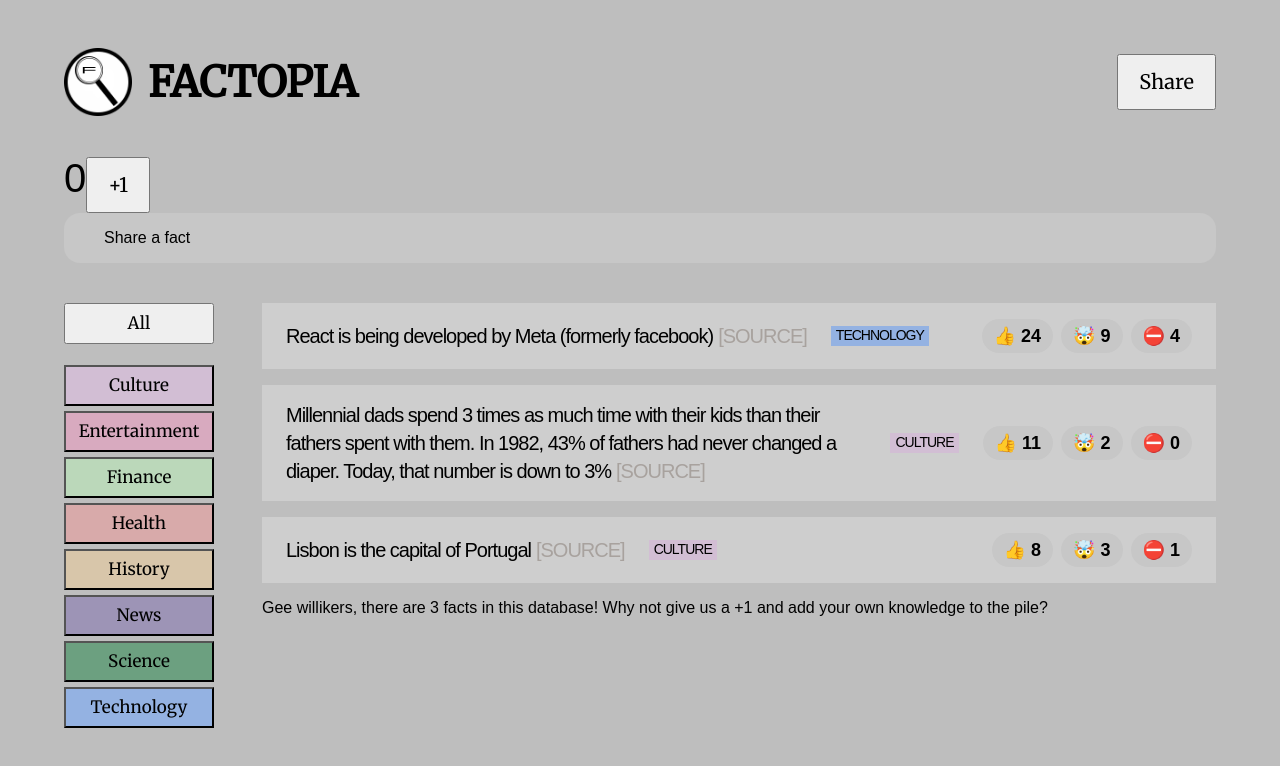
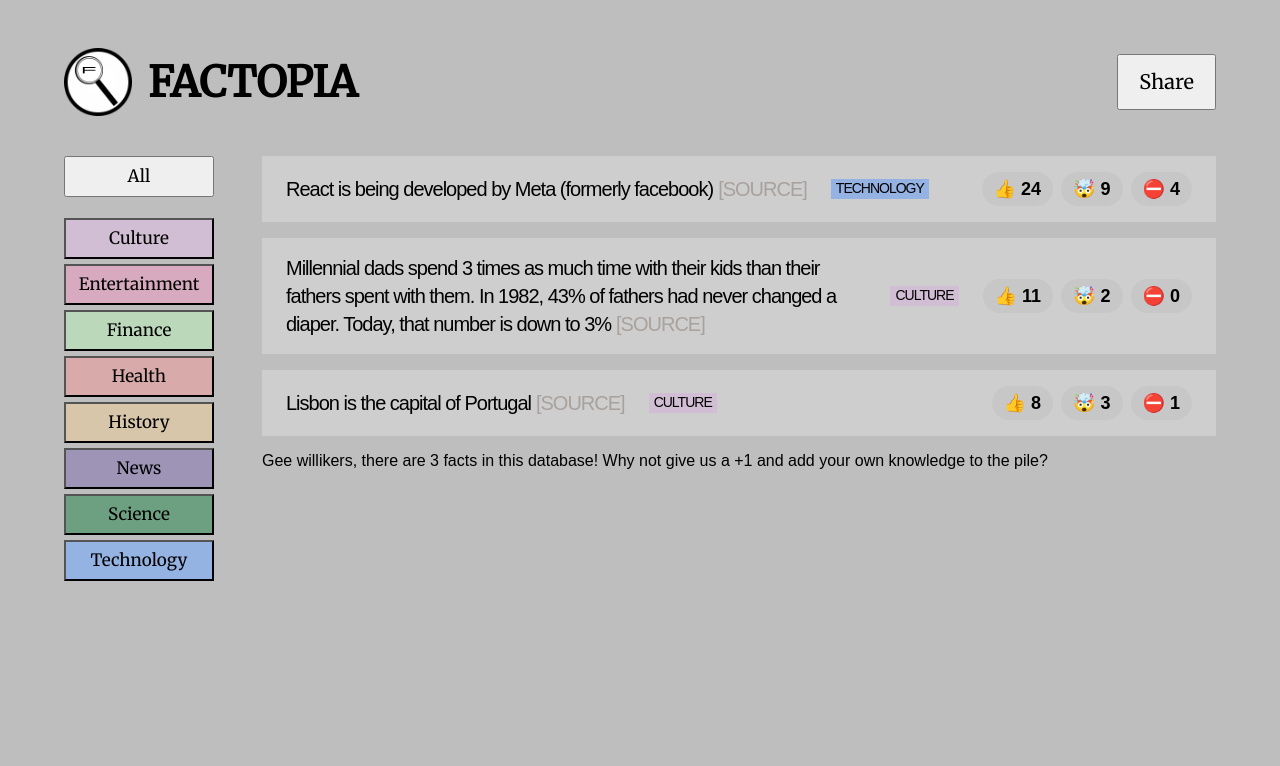
Before and after one commit to opeyer/factopia, a React (Create React App) app: page / in a window 1280 px wide. Shown: the top 766 px of the page. Built offline with nearby package versions, Linux system fonts and the light colour scheme; a web font is replaced by a local one.

Commit message:
Fixed form show/hide button

```diff
--- a/src/App.js
+++ b/src/App.js
@@ -49,6 +49,8 @@ function Counter() {
 }
 
 function App() {
+  const [showForm, setShowForm] = useState(false);
+
   const appTitle = "Factopia";
 
   return (
@@ -60,11 +62,15 @@ function App() {
           <h1>{appTitle}</h1>
         </div>
 
-        <button className="btn btn-large btn-open">Share</button>
+        <button
+          className="btn btn-large btn-open"
+          onClick={() => setShowForm((show) => !show)}
+        >
+          Share
+        </button>
       </header>
 
-      <Counter />
-      <ShareForm />
+      {showForm ? <ShareForm /> : null}
 
       <main className="main">
         <CategoryFilter />
```
